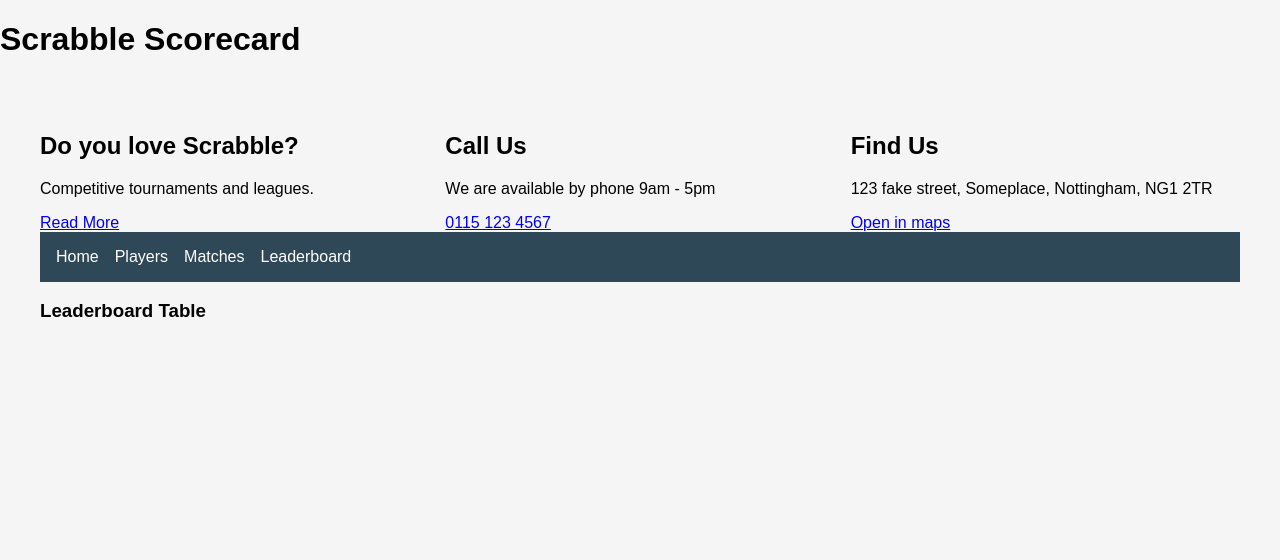
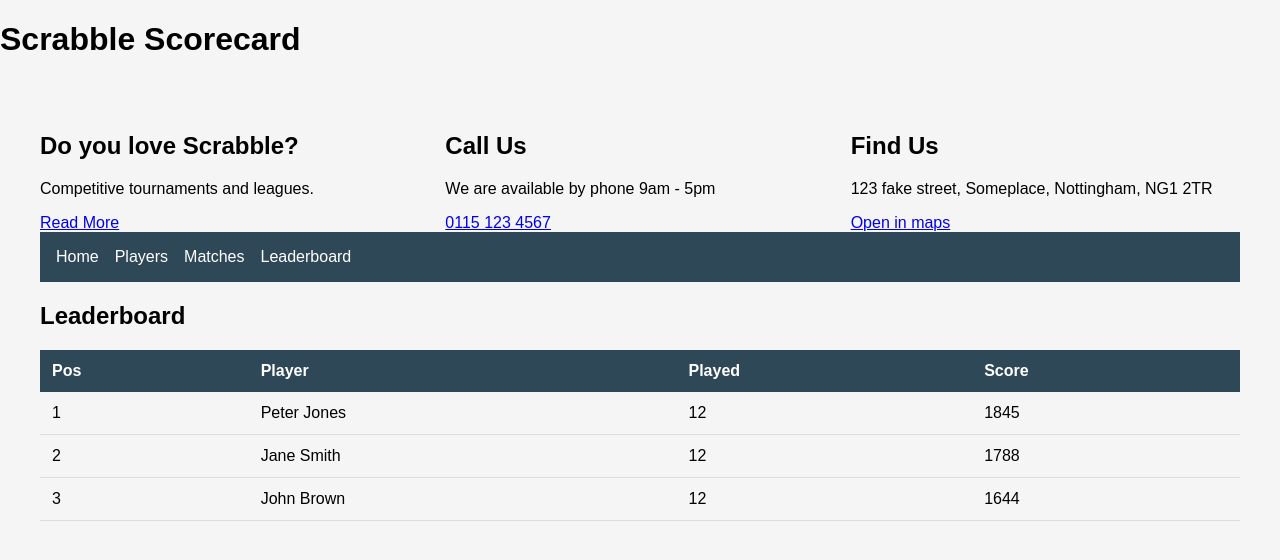
Before and after one commit to EddieNoble/scrabble-scoreboard, an Angular app in the folder ScrabbleScoreboard.UI/: page / in a window 1280 px wide. Shown: the top 560 px of the page. Built offline with nearby package versions, Linux system fonts and the light colour scheme.

Commit message:
Scrabble Scoreboard add service for eladerboard entries.

```diff
--- a/ScrabbleScoreboard.UI/src/components/leaderboard-table/leaderboard-table.component.html
+++ b/ScrabbleScoreboard.UI/src/components/leaderboard-table/leaderboard-table.component.html
@@ -1 +1,29 @@
-<h3>{{ displayName }}</h3>
+<h2>{{ displayName }}</h2>
+
+<table>
+
+  <thead>
+  <tr>
+    <th>Pos</th>
+    <th>Player</th>
+    <th>Played</th>
+    <th>Score</th>
+  </tr>
+  </thead>
+
+  <tbody>
+
+    @for (player of leaderboardEntries; track player.position) {
+
+      <tr>
+        <td>{{ player.position }}</td>
+        <td>{{ player.playerName }}</td>
+        <td>{{ player.gamesPlayed }}</td>
+        <td>{{ player.totalScore }}</td>
+      </tr>
+
+    }
+
+  </tbody>
+
+</table>
--- a/ScrabbleScoreboard.UI/src/components/leaderboard-table/leaderboard-table.component.scss
+++ b/ScrabbleScoreboard.UI/src/components/leaderboard-table/leaderboard-table.component.scss
@@ -0,0 +1,20 @@
+table {
+  width: 100%;
+  border-collapse: collapse;
+}
+
+th {
+  background: #2f4858;
+  color: white;
+  text-align: left;
+  padding: 0.75rem;
+}
+
+td {
+  padding: 0.75rem;
+  border-bottom: 1px solid #ddd;
+}
+
+tr:hover {
+  background: #f5f5f5;
+}
--- a/ScrabbleScoreboard.UI/src/components/leaderboard-table/leaderboard-table.component.ts
+++ b/ScrabbleScoreboard.UI/src/components/leaderboard-table/leaderboard-table.component.ts
@@ -1,12 +1,21 @@
-import { Component } from '@angular/core';
+import {Component, inject } from '@angular/core';
+import { LeaderboardEntry } from '../../models/leaderboard-entry';
+import { LeaderboardService } from '../../services/leaderboard.service';
 
 @Component({
   selector: 'app-leaderboard-table',
   standalone: true,
-  imports: [],
   templateUrl: './leaderboard-table.component.html',
   styleUrl: './leaderboard-table.component.scss'
 })
 export class LeaderboardTableComponent {
-  displayName = 'Leaderboard Table';
+
+  displayName = 'Leaderboard';
+
+  private leaderboardService =
+    inject(LeaderboardService);
+
+  leaderboardEntries: LeaderboardEntry[] =
+    this.leaderboardService.getLeaderboard();
+
 }
--- /dev/null
+++ b/ScrabbleScoreboard.UI/src/models/leaderboard-entry.ts
@@ -0,0 +1,6 @@
+export interface LeaderboardEntry {
+  position: number;
+  playerName: string;
+  gamesPlayed: number;
+  totalScore: number;
+}
--- a/ScrabbleScoreboard.UI/src/pages/leaderboard/leaderboard.component.html
+++ b/ScrabbleScoreboard.UI/src/pages/leaderboard/leaderboard.component.html
@@ -3,4 +3,6 @@
 <a routerLink="/">
   ← Home
 </a>
-``
+
+<app-leaderboard-table>
+</app-leaderboard-table>
--- a/ScrabbleScoreboard.UI/src/pages/leaderboard/leaderboard.component.ts
+++ b/ScrabbleScoreboard.UI/src/pages/leaderboard/leaderboard.component.ts
@@ -1,15 +1,16 @@
 import { Component } from '@angular/core';
+import { LeaderboardTableComponent }
+  from '../../components/leaderboard-table/leaderboard-table.component';
 import {RouterLink} from '@angular/router';
 
 @Component({
   selector: 'app-leaderboard',
   standalone: true,
-  imports: [
-    RouterLink
-  ],
+  imports: [LeaderboardTableComponent, RouterLink],
   templateUrl: './leaderboard.component.html',
   styleUrl: './leaderboard.component.scss'
 })
 export class LeaderboardComponent {
+
   displayName = 'Leaderboard';
 }
--- /dev/null
+++ b/ScrabbleScoreboard.UI/src/services/leaderboard.service.ts
@@ -0,0 +1,31 @@
+import { Injectable } from '@angular/core';
+import { LeaderboardEntry } from '../models/leaderboard-entry';
+
+@Injectable({
+  providedIn: 'root'
+})
+export class LeaderboardService {
+
+  getLeaderboard(): LeaderboardEntry[] {
+    return [
+      {
+        position: 1,
+        playerName: 'Peter Jones',
+        gamesPlayed: 12,
+        totalScore: 1845
+      },
+      {
+        position: 2,
+        playerName: 'Jane Smith',
+        gamesPlayed: 12,
+        totalScore: 1788
+      },
+      {
+        position: 3,
+        playerName: 'John Brown',
+        gamesPlayed: 12,
+        totalScore: 1644
+      }
+    ];
+  }
+}
```
